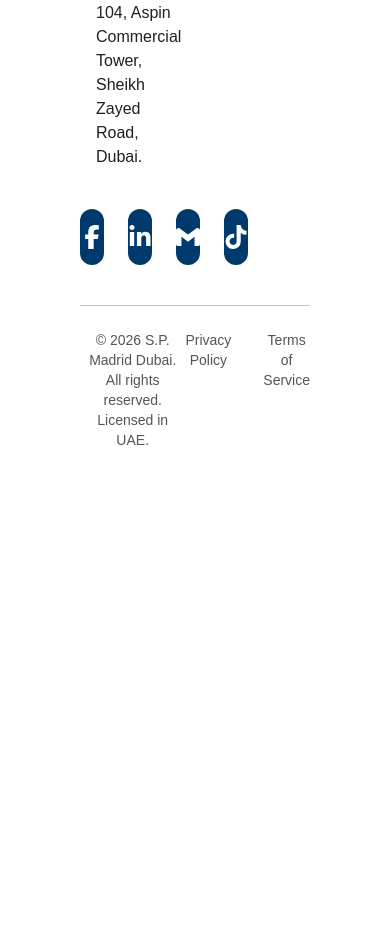
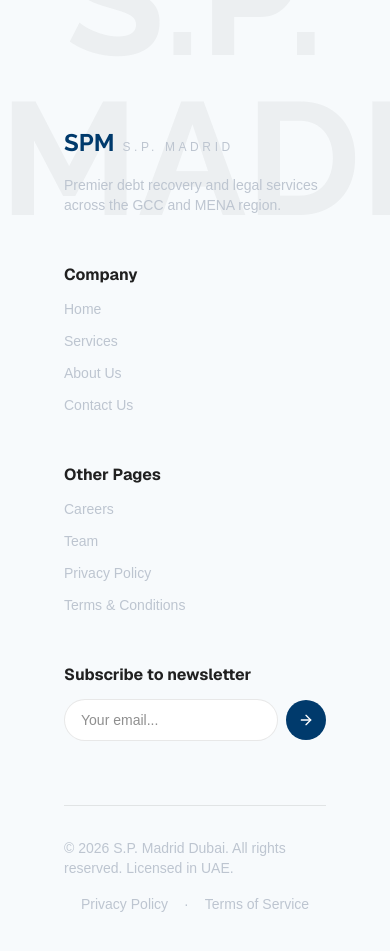
Before and after one commit to devskadi/dubai, a Next.js app: page / in a window 390 px wide. Shown: the part 8260-9211 px from the top of the page. Before the commit the page ends 8734 px from the top, so only its background shows below. Built offline with nearby package versions, Linux system fonts and the light colour scheme; a web font is replaced by a local one.

Commit message:
Initial structure of footer

```diff
--- a/app/layout.tsx
+++ b/app/layout.tsx
@@ -9,6 +9,7 @@ import {
   Playfair, Geist } from "next/font/google";
 import "./globals.css";
 import Nav from "@/components/nav";
+import Footer from "@/components/footer";
 import SplashScreen from "@/components/splash-screen";
 import { cn } from "@/lib/utils";
 import { SmoothCursor } from "@/components/ui/smooth-cursor";
@@ -77,6 +78,7 @@ export default function RootLayout({
         <Nav />
         {children}
         <SmoothCursor />
+        <Footer />
       </body>
     </html>
   );
--- /dev/null
+++ b/components/footer.tsx
@@ -0,0 +1,146 @@
+"use client";
+
+import { motion, type Variants } from "motion/react";
+import { ArrowRight } from "lucide-react";
+
+const container: Variants = {
+  hidden: { opacity: 0 },
+  show: {
+    opacity: 1,
+    transition: { staggerChildren: 0.1, delayChildren: 0.1 },
+  },
+};
+
+const item: Variants = {
+  hidden: { opacity: 0, y: 20 },
+  show: { opacity: 1, y: 0, transition: { duration: 0.6, ease: "easeOut" } },
+};
+
+const companyLinks = [
+  { label: "Home", href: "#" },
+  { label: "Services", href: "#services" },
+  { label: "About Us", href: "#about" },
+  { label: "Contact Us", href: "#contact" },
+];
+
+const otherLinks = [
+  { label: "Careers", href: "#" },
+  { label: "Team", href: "#team" },
+  { label: "Privacy Policy", href: "#" },
+  { label: "Terms & Conditions", href: "#" },
+];
+
+export default function Footer() {
+  return (
+    <motion.footer
+      initial="hidden"
+      whileInView="show"
+      viewport={{ once: true, amount: 0.1 }}
+      variants={container}
+      className="relative overflow-hidden bg-light-200"
+    >
+      {/* Giant watermark wordmark */}
+      <div
+        aria-hidden="true"
+        className="pointer-events-none absolute inset-x-0 top-0 select-none overflow-hidden"
+      >
+        <span className="block translate-y-4 text-center font-title text-[10rem] font-bold leading-none text-dark-900/5 md:text-[14rem]">
+          S.P. MADRID
+        </span>
+      </div>
+
+      <div className="relative z-10 px-16 pb-16 pt-56 md:pt-64">
+        <div className="grid grid-cols-1 gap-12 md:grid-cols-4">
+          {/* Brand */}
+          <motion.div variants={item} className="flex flex-col gap-4">
+            <div className="flex items-baseline gap-2">
+              <span className="font-title text-2xl font-bold text-primary-800">
+                SPM
+              </span>
+              <span className="font-text text-xs tracking-[0.3em] uppercase text-dark-700">
+                S.P. Madrid
+              </span>
+            </div>
+
+            <p className="max-w-xs font-text text-sm text-dark-700">
+              Premier debt recovery and legal services across the GCC and
+              MENA region.
+            </p>
+          </motion.div>
+
+          {/* Company */}
+          <motion.div variants={item} className="flex flex-col gap-3">
+            <p className="font-heading text-base font-bold text-dark-900">
+              Company
+            </p>
+            {companyLinks.map((link) => (
+              <a
+                key={link.label}
+                href={link.href}
+                className="font-text text-sm text-dark-700 transition-colors hover:text-accent-500"
+              >
+                {link.label}
+              </a>
+            ))}
+          </motion.div>
+
+          {/* Other Pages */}
+          <motion.div variants={item} className="flex flex-col gap-3">
+            <p className="font-heading text-base font-bold text-dark-900">
+              Other Pages
+            </p>
+            {otherLinks.map((link) => (
+              <a
+                key={link.label}
+                href={link.href}
+                className="font-text text-sm text-dark-700 transition-colors hover:text-accent-500"
+              >
+                {link.label}
+              </a>
+            ))}
+          </motion.div>
+
+          {/* Newsletter */}
+          <motion.div variants={item} className="flex flex-col gap-3">
+            <p className="font-heading text-base font-bold text-dark-900">
+              Subscribe to newsletter
+            </p>
+            <form className="flex items-center gap-2">
+              <input
+                type="email"
+                placeholder="Your email..."
+                className="w-full rounded-full border border-dark-900/10 bg-light-100 px-4 py-2.5 font-text text-sm text-dark-900 outline-none transition-colors focus:border-primary-800"
+              />
+              <button
+                type="submit"
+                aria-label="Subscribe"
+                className="flex h-10 w-10 shrink-0 items-center justify-center rounded-full bg-primary-800 text-light-100 transition-colors hover:bg-primary-700"
+              >
+                <ArrowRight className="h-4 w-4" />
+              </button>
+            </form>
+          </motion.div>
+        </div>
+
+        {/* Bottom bar */}
+        <motion.div
+          variants={item}
+          className="mt-16 flex flex-col items-center justify-between gap-4 border-t border-dark-900/10 pt-8 md:flex-row"
+        >
+          <p className="font-text text-sm text-dark-700">
+            © 2026 S.P. Madrid Dubai. All rights reserved. Licensed in UAE.
+          </p>
+          <div className="flex items-center gap-4 font-text text-sm text-dark-700">
+            <a href="#" className="transition-colors hover:text-accent-500">
+              Privacy Policy
+            </a>
+            <span>·</span>
+            <a href="#" className="transition-colors hover:text-accent-500">
+              Terms of Service
+            </a>
+          </div>
+        </motion.div>
+      </div>
+    </motion.footer>
+  );
+}
```
